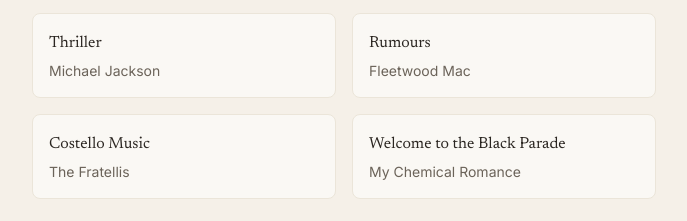
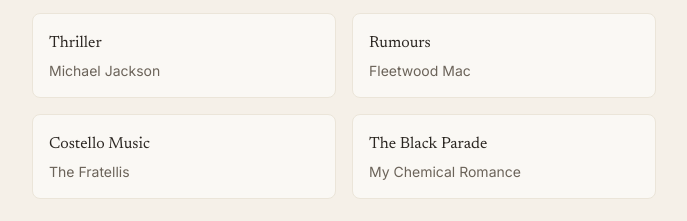
Before and after one commit to sudokufan/alex.day, a React (Vite) app: page /top in a window 1280 px wide. Shown: the part 860-1081 px from the top of the page, without its empty margins (296-983 px from the left). Built offline with nearby package versions, Linux system fonts and the light colour scheme.

Commit message:
fixed typo

```diff
--- a/src/content/top.ts
+++ b/src/content/top.ts
@@ -25,7 +25,7 @@
       { name: "Thriller", detail: "Michael Jackson" },
       { name: "Rumours", detail: "Fleetwood Mac" },
       { name: "Costello Music", detail: "The Fratellis" },
-      { name: "Welcome to the Black Parade", detail: "My Chemical Romance" },
+      { name: "The Black Parade", detail: "My Chemical Romance" },
     ],
   },
   {
```
